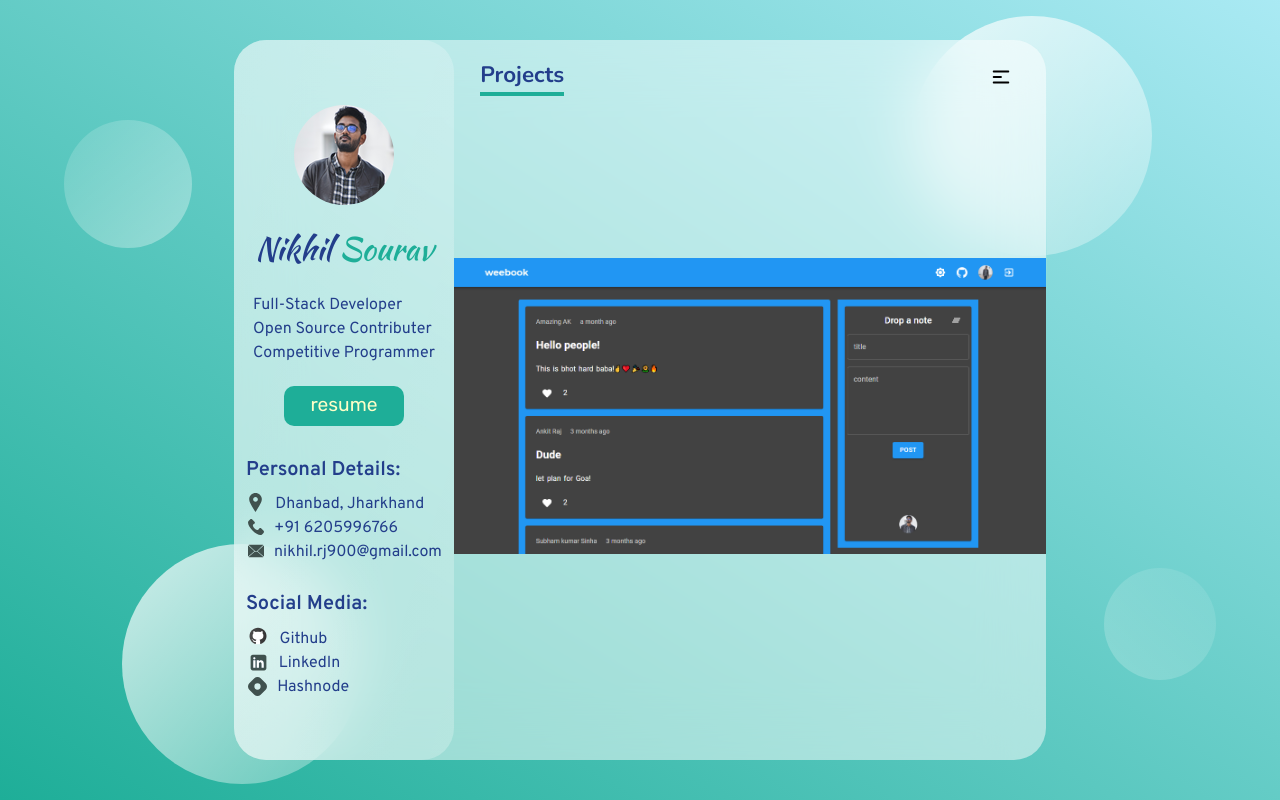
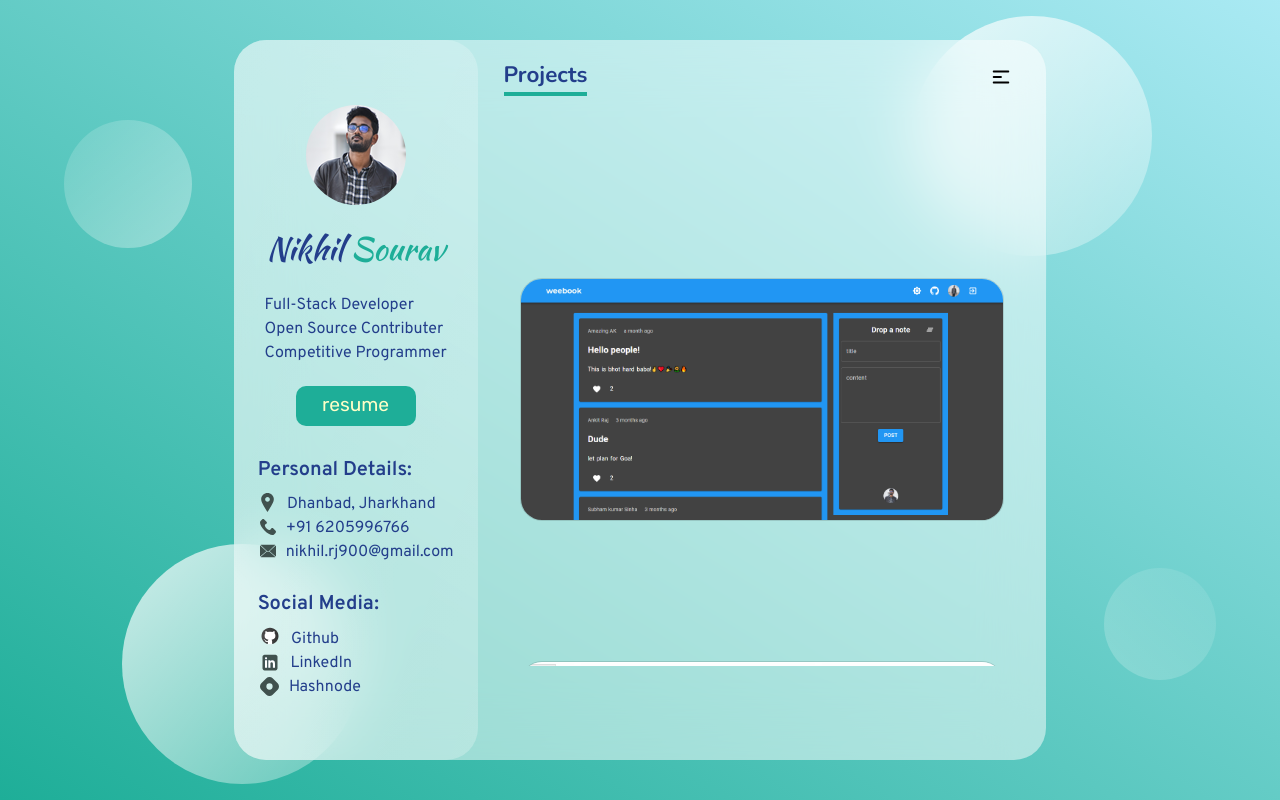
Before and after one commit to nikhilsourav/portfolio, a React (Create React App) app: page /Projects in a window 1280 px wide. Built offline with nearby package versions, Linux system fonts and the light colour scheme.

Commit message:
finished project section

```diff
--- a/src/components/Navbar/Navbar.css
+++ b/src/components/Navbar/Navbar.css
@@ -12,7 +12,7 @@
 }
 @media only screen and (max-width: 1000px) {
   .navbar_active {
-    font-size: 1.2rem;
+    font-size: 1rem;
   }
 }
 
--- a/src/components/Projects/Projects.css
+++ b/src/components/Projects/Projects.css
@@ -6,8 +6,6 @@
 
 /* =========== Projects image container ==========*/
 .project_img_container {
-  height: 33rem;
-  overflow-y: scroll;
   display: flex;
   flex-direction: column;
   align-items: center;
@@ -16,5 +14,98 @@
 /* =========== Projects image ==========*/
 .project_img {
   width: 37rem;
-  margin: 120px 0;
 }
+
+/* =========== Projects image ==========*/
+.wrapper {
+  width: 100%;
+  height: 33rem;
+  overflow-y: scroll;
+}
+.card {
+  height: auto;
+  width: 85%;
+  margin: 140px auto;
+  border-radius: 22px;
+  background: transparent;
+  transition: all 0.5s cubic-bezier(0.8, 0.5, 0.2, 1.4);
+  overflow: hidden;
+}
+@media only screen and (max-width: 1000px) {
+  .card {
+    width: 90%;
+    border-radius: 10px;
+  }
+}
+.card .project_img {
+  width: 100%;
+  height: 100%;
+  transition: all 0.5s cubic-bezier(0.8, 0.5, 0.2, 1.4);
+}
+.project_descriptions {
+  position: absolute;
+  top: 0px;
+  left: 0px;
+  background-color: rgba(255, 255, 255, 0.7);
+  width: 100%;
+  height: 100%;
+  transition: all 0.7s ease-in-out;
+  padding: 20px;
+  clip-path: circle(0% at 100% 100%);
+}
+.card:hover .project_descriptions {
+  left: 0px;
+  transition: all 0.7s ease-in-out;
+  clip-path: circle(75%);
+}
+.card:hover {
+  transition: all 0.5s cubic-bezier(0.8, 0.5, 0.2, 1.4);
+  box-shadow: 0px 2px 3px rgba(0, 0, 0, 0.3);
+  transform: scale(0.97);
+}
+.card:hover .project_img {
+  transition: all 0.5s cubic-bezier(0.8, 0.5, 0.2, 1.4);
+  transform: scale(1.6) rotate(20deg);
+  filter: blur(3px);
+}
+.card h5 {
+  letter-spacing: 2px;
+  text-align: center;
+  font-size: 1.1rem;
+  font-family: 'Overpass';
+  font-weight: 600;
+}
+.project_description_text {
+  font-family: 'Nunito';
+  font-size: 0.9rem;
+  line-height: 20px;
+  display: flex;
+  align-items: center;
+  justify-content: center;
+  height: 70%;
+}
+@media only screen and (max-width: 600px) {
+  .project_description_text {
+    display: none;
+  }
+}
+.project_links {
+  position: absolute;
+  bottom: 5%;
+  left: 50%;
+  transform: translate(-50%);
+  display: flex;
+  justify-content: center;
+  align-items: center;
+  width: 100%;
+}
+.project_links a {
+  transition: all 0.5s ease;
+}
+.project_links a:hover {
+  transform: scale(1.2);
+}
+.project_links img {
+  max-width: 25px;
+  margin: 8px;
+}
--- a/src/components/Projects/Projects.js
+++ b/src/components/Projects/Projects.js
@@ -8,19 +8,199 @@ import rose from '../../assets/projects/rose.png';
 import weather from '../../assets/projects/weather.png';
 import weebook from '../../assets/projects/weebook.png';
 import youtool from '../../assets/projects/youtool.png';
+import github from '../../assets/icons/github_dark.svg';
+import globe from '../../assets/icons/globe.svg';
 
 const Projects = () => {
   return (
-    <div className='projects'>
-      <div className='project_img_container'>
+    <div className='projects wrapper'>
+      <div className='project_img_container card'>
         <img className='project_img' src={weebook} alt='MERN Stack App' />
+        <div className='project_descriptions'>
+          <h5>WeeBook</h5>
+          <p className='project_description_text'>
+            MERN stack based social media app that allow users to post interesting articles.
+          </p>
+          <div className='project_links'>
+            <a
+              href='https://github.com/nikhilsourav/weebook-client'
+              target='_blank'
+              rel='noopener noreferrer'
+            >
+              <img title='github link' src={github} alt='github' />
+            </a>
+            <a href='https://weebook.netlify.app/' target='_blank' rel='noopener noreferrer'>
+              <img title='visit' src={globe} alt='visit' />
+            </a>
+          </div>
+        </div>
+      </div>
+      <div className='project_img_container card'>
         <img className='project_img' src={canvas} alt='HTML5 Canvas' />
+        <div className='project_descriptions'>
+          <h5>Canvas</h5>
+          <p className='project_description_text'>
+            HTML5 Canvas animations. A total of 6 effects including gravity and particle effect.
+          </p>
+          <div className='project_links'>
+            <a
+              href='https://github.com/nikhilsourav/canvas'
+              target='_blank'
+              rel='noopener noreferrer'
+            >
+              <img title='github link' src={github} alt='github' />
+            </a>
+            <a
+              href='https://nikhilsourav.github.io/canvas/'
+              target='_blank'
+              rel='noopener noreferrer'
+            >
+              <img title='visit' src={globe} alt='visit' />
+            </a>
+          </div>
+        </div>
+      </div>
+      <div className='project_img_container card'>
         <img className='project_img' src={calishred} alt='Calishred Fitness' />
+        <div className='project_descriptions'>
+          <h5>Calishred fitness</h5>
+          <p className='project_description_text'>
+            Calishred Fitness is a personal fitness training service by &nbsp;
+            <a
+              href='https://www.linkedin.com/in/pranav-calishred/'
+              target='_blank'
+              rel='noopener noreferrer'
+            >
+              Pranav Thakur
+            </a>
+          </p>
+          <div className='project_links'>
+            <a
+              href='https://github.com/nikhilsourav/CalishredFitness'
+              target='_blank'
+              rel='noopener noreferrer'
+            >
+              <img title='github link' src={github} alt='github' />
+            </a>
+            <a
+              href='https://nikhilsourav.github.io/CalishredFitness/'
+              target='_blank'
+              rel='noopener noreferrer'
+            >
+              <img title='visit' src={globe} alt='visit' />
+            </a>
+          </div>
+        </div>
+      </div>
+      <div className='project_img_container card'>
         <img className='project_img' src={youtool} alt='Playlist Duration Calculator' />
+        <div className='project_descriptions'>
+          <h5>YouTool</h5>
+          <p className='project_description_text'>
+            Youtube playlist duration calculator with youtube API, ReactJS and NodeJS.
+          </p>
+          <div className='project_links'>
+            <a
+              href='https://github.com/nikhilsourav/YouTool'
+              target='_blank'
+              rel='noopener noreferrer'
+            >
+              <img title='github link' src={github} alt='github' />
+            </a>
+            <a href='https://youtool.netlify.app/' target='_blank' rel='noopener noreferrer'>
+              <img title='visit' src={globe} alt='visit' />
+            </a>
+          </div>
+        </div>
+      </div>
+      <div className='project_img_container card'>
         <img className='project_img' src={justtalk} alt='Chat App' />
+        <div className='project_descriptions'>
+          <h5>JustTalk</h5>
+          <p className='project_description_text'>
+            Real-time chat application based on socket.io javascript library and NodeJS.
+          </p>
+          <div className='project_links'>
+            <a
+              href='https://github.com/nikhilsourav/JustTalk'
+              target='_blank'
+              rel='noopener noreferrer'
+            >
+              <img title='github link' src={github} alt='github' />
+            </a>
+            <a
+              href='http://chat-app-by-nikhilsourav.herokuapp.com/'
+              target='_blank'
+              rel='noopener noreferrer'
+            >
+              <img title='visit' src={globe} alt='visit' />
+            </a>
+          </div>
+        </div>
+      </div>
+      <div className='project_img_container card'>
         <img className='project_img' src={rose} alt='The Rose Solution' />
+        <div className='project_descriptions'>
+          <h5>The Rose Solution</h5>
+          <p className='project_description_text'>
+            Flower distribution company that provides door-to-door flower delivery service.
+          </p>
+          <div className='project_links'>
+            <a href='http://therosesolution.in/' target='_blank' rel='noopener noreferrer'>
+              <img title='visit' src={globe} alt='visit' />
+            </a>
+          </div>
+        </div>
+      </div>
+      <div className='project_img_container card'>
         <img className='project_img' src={weather} alt='Weather App' />
-        <img className='project_img' src={fetch} alt='Fetch Random User' />
+        <div className='project_descriptions'>
+          <h5>Go-Weather</h5>
+          <p className='project_description_text'>
+            Weather appliction that provides accurate current temperature and daily forecast.
+          </p>
+          <div className='project_links'>
+            <a
+              href='https://github.com/nikhilsourav/Go-weather'
+              target='_blank'
+              rel='noopener noreferrer'
+            >
+              <img title='github link' src={github} alt='github' />
+            </a>
+            <a
+              href='http://weather-app-by-ns.herokuapp.com/'
+              target='_blank'
+              rel='noopener noreferrer'
+            >
+              <img title='visit' src={globe} alt='visit' />
+            </a>
+          </div>
+        </div>
+      </div>
+      <div className='project_img_container card'>
+        <img className='project_img' src={fetch} alt='Fetch Random User' />{' '}
+        <div className='project_descriptions'>
+          <h5>Fetch User</h5>
+          <p className='project_description_text'>
+            ReactJS based app that displays random user data fetched from an external API.
+          </p>
+          <div className='project_links'>
+            <a
+              href='https://github.com/nikhilsourav/fetch-user'
+              target='_blank'
+              rel='noopener noreferrer'
+            >
+              <img title='github link' src={github} alt='github' />
+            </a>
+            <a
+              href='https://nikhilsourav.github.io/fetch-user/'
+              target='_blank'
+              rel='noopener noreferrer'
+            >
+              <img title='visit' src={globe} alt='visit' />
+            </a>
+          </div>
+        </div>
       </div>
     </div>
   );
--- a/src/index.css
+++ b/src/index.css
@@ -27,6 +27,15 @@ body {
 
 html {
   scroll-behavior: smooth;
+}
+
+::-webkit-scrollbar {
+  width: 8px;
+}
+
+::-webkit-scrollbar-thumb {
+  border-radius: 20px;
+  background-image: linear-gradient(to right bottom, var(--darkColor), var(--lightColor));
 }
 
 /* ========== Main =========== */
```
Also changed, not shown: src/assets/icons/github_dark.svg (added), src/assets/icons/globe.svg (added).
